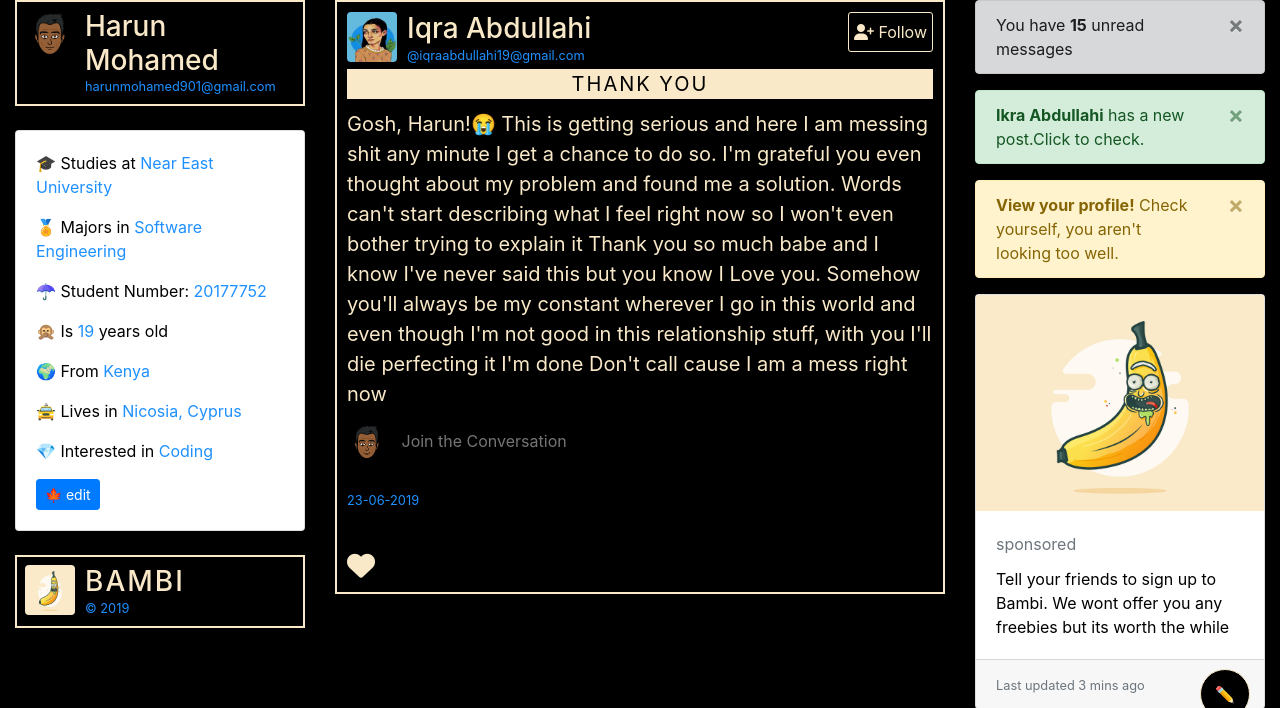
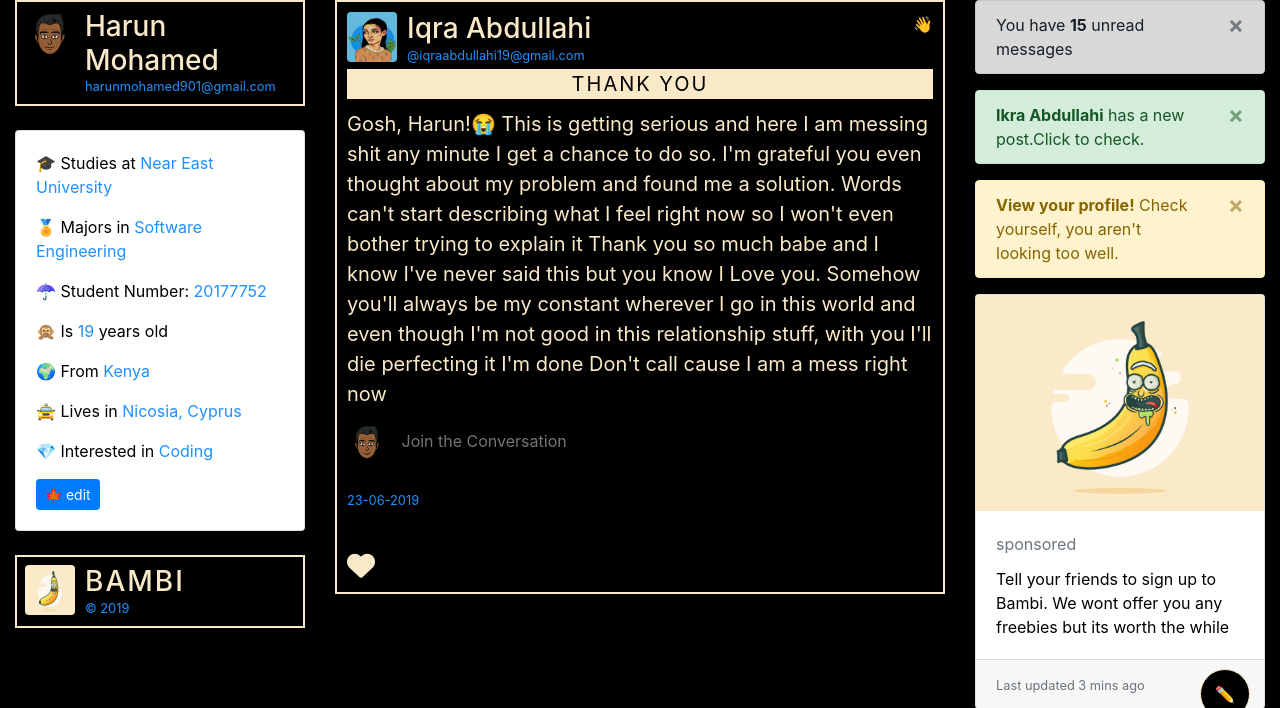
Before and after one commit to harunmohamed/bambi-v3, a Flask app: page /post/1 in a window 1280 px wide. Shown: the part 61-769 px from the top of the page. Run offline with Flask 2, Linux system fonts and the light colour scheme; a user stored in the database is signed in; data comes from the database, SQL or seed files in the repository; some libraries are stand-ins or nearby versions.

Commit message:
Update post.html

```diff
--- a/bambiv3/templates/post.html
+++ b/bambiv3/templates/post.html
@@ -182,7 +182,7 @@ header, footer {
 			    </div>
 			    <div class="follow-btn">
             {% if post.author != current_user %}
-			      <button style="height:40px;background:#000;color:#F9E9C8;border:1px solid #F9E9C8;"><i class="fas fa-user-plus" style="color: #F9E9C8;"></i> Follow</button>
+			      <span title="🍌: Follow {{post.author.username}}" style="cursor:pointer;">👋</span>
             {% else %}
             <i class="fas fa-heart love" style="font-size: 28px;"></i>
             {% endif %}
```
